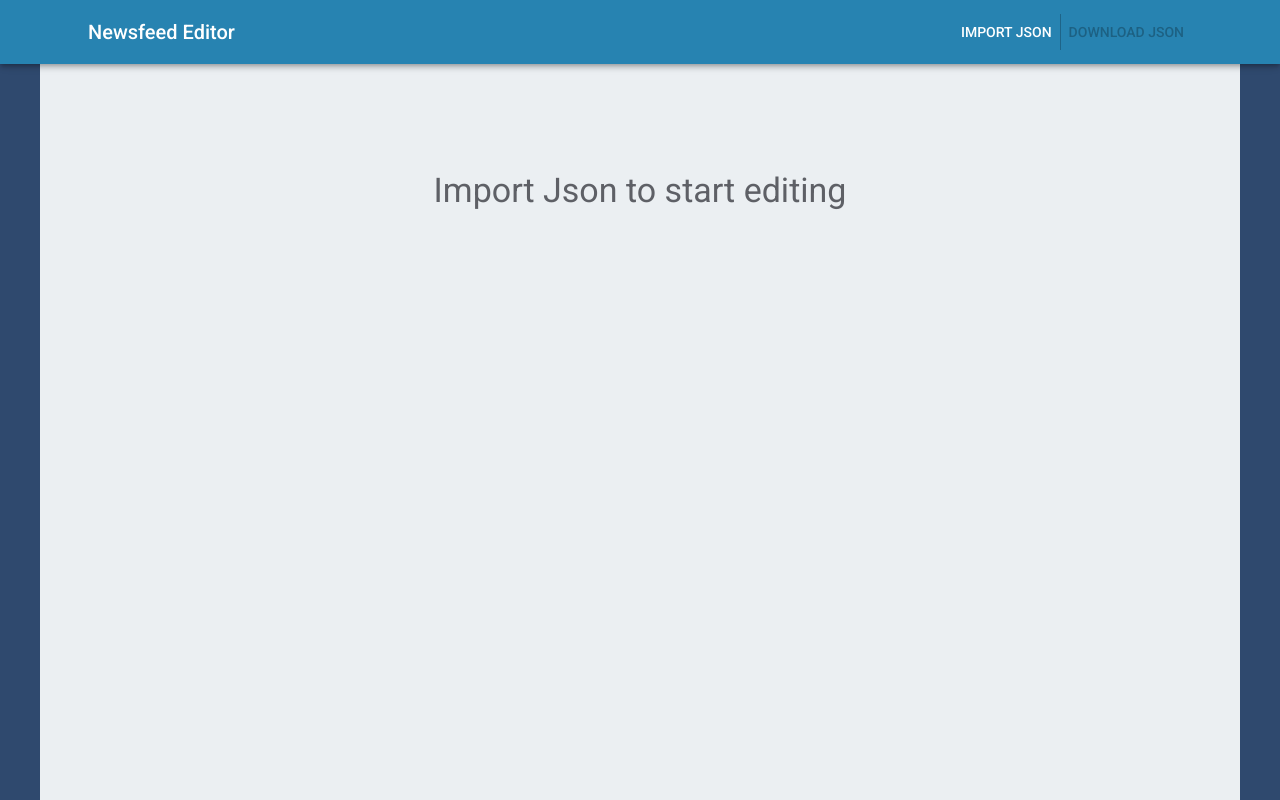
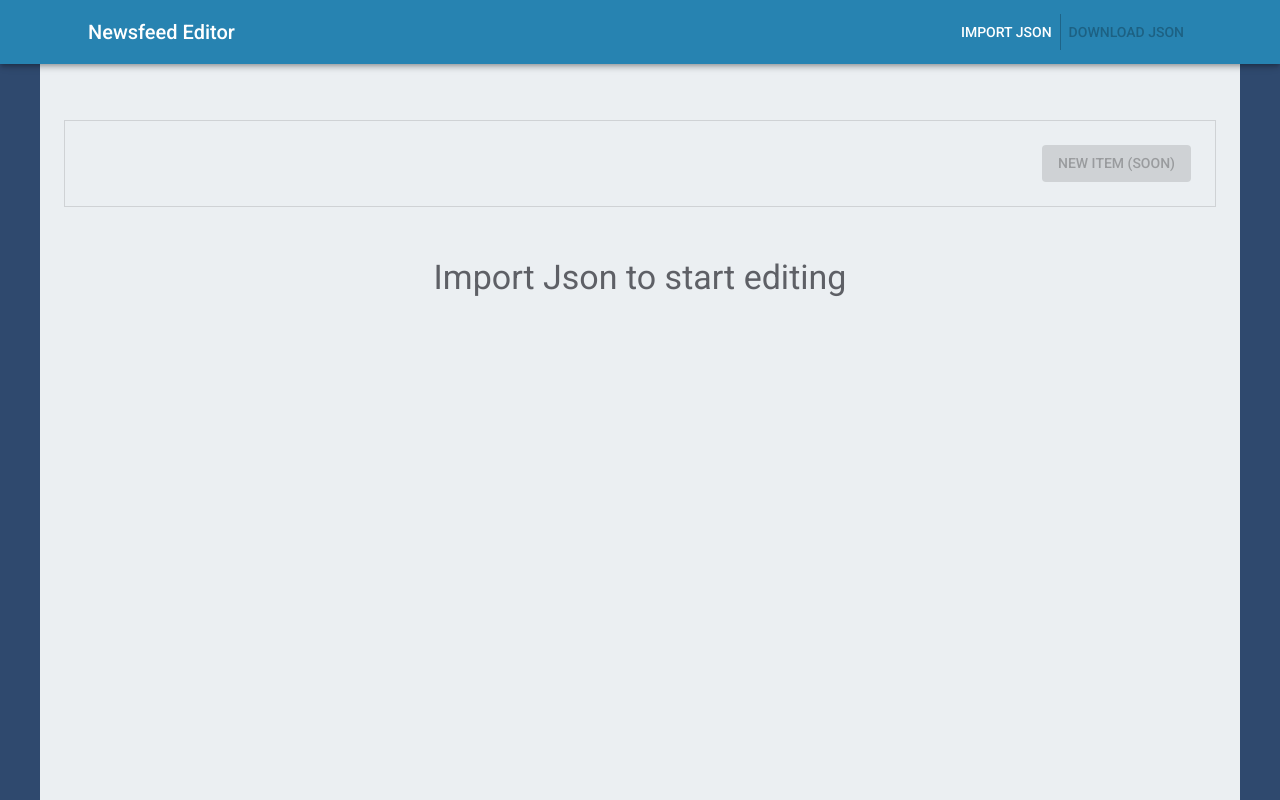
Before and after one commit to daniloprates/newsfeed-editor, a React (Create React App) app: page / in a window 1280 px wide. Built offline with nearby package versions, Linux system fonts and the light colour scheme.

Commit message:
New item button

```diff
--- a/src/screens/List.tsx
+++ b/src/screens/List.tsx
@@ -11,6 +11,7 @@ import {
   ListItemButton,
   ListItemIcon,
   ListItemText,
+  Stack,
   TextField,
   Typography as Text,
 } from '@mui/material';
@@ -30,6 +31,19 @@ function ListScreen({ onSelectItem, onDelete, content }: Props) {
 
   return (
     <div>
+      <Stack
+        spacing={2}
+        direction="row"
+        sx={{
+          border: 1,
+          borderColor: 'divider',
+          padding: 3,
+          textAlign: 'right'
+        }}
+      >
+        <Box sx={{ flexGrow: 1 }} />
+        <Button variant="contained" disabled>New item (soon)</Button>
+      </Stack>
       <List>
         {
           !!list.length && list.map((item, index) => {
```
Lines whose indentation alone changed are shown as unchanged.
